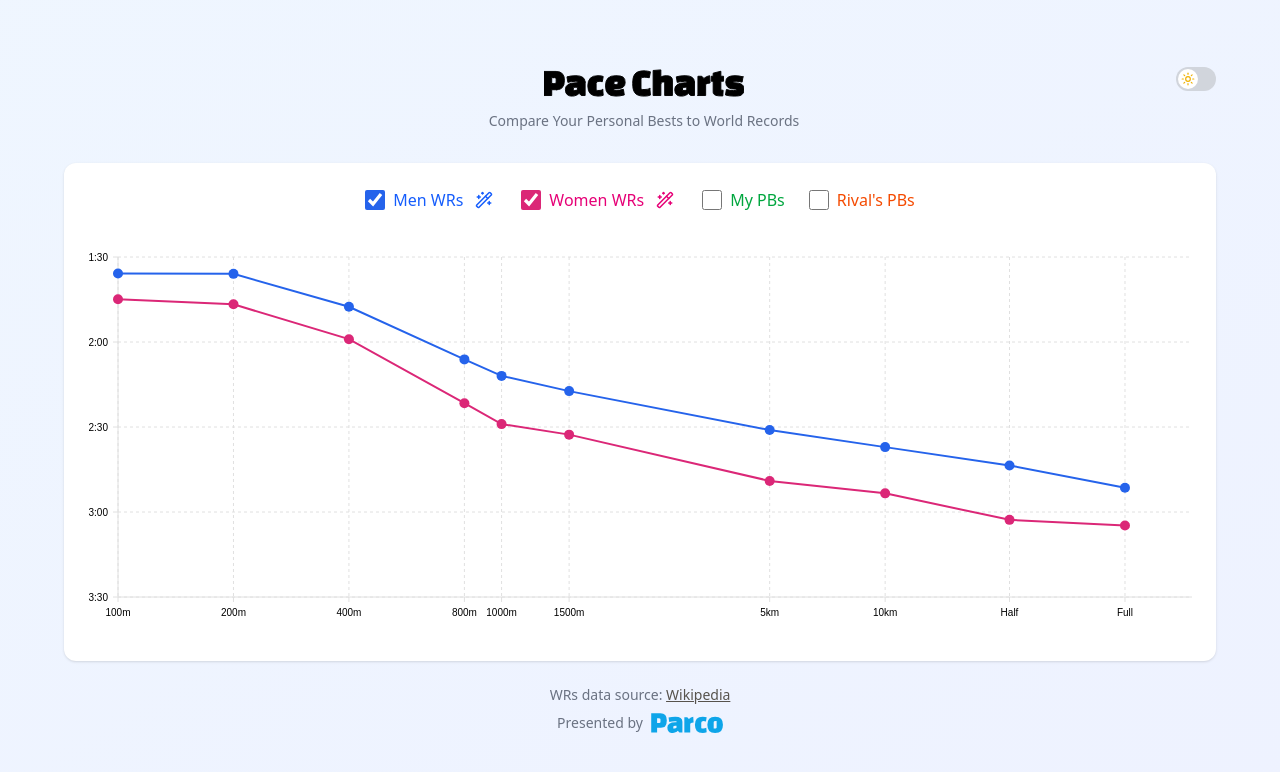
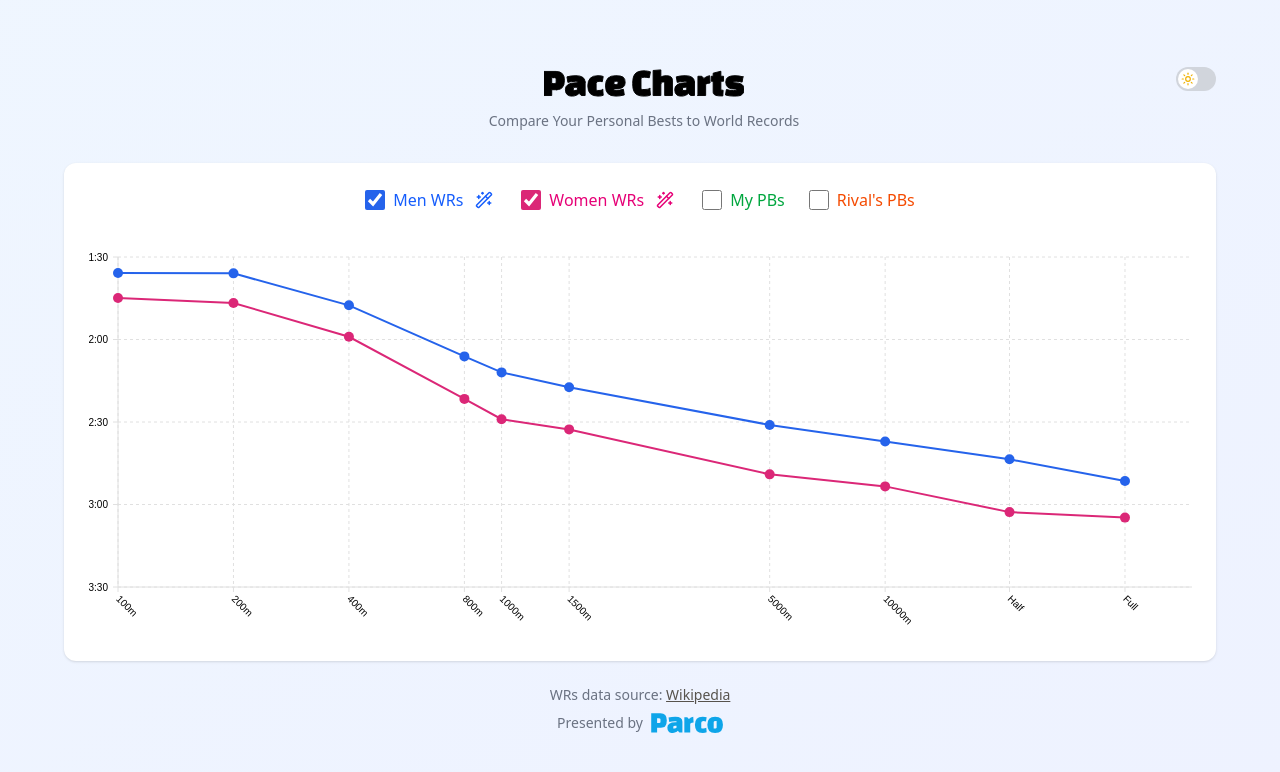
Before and after one commit to loddit/pace-charts, a React (Vite) app: page / in a window 1280 px wide. Shown: the top 772 px of the page. Built offline with nearby package versions, Linux system fonts and the light colour scheme.

Commit message:
add rotation to ticks

```diff
--- a/src/components/PaceChart.tsx
+++ b/src/components/PaceChart.tsx
@@ -66,7 +66,7 @@ export const PaceChart: React.FC<PaceChartProps> = ({
     >
       <ResponsiveLine
         data={nivoData}
-        margin={{ top: 20, right: 0, bottom: 40, left: 30 }}
+        margin={{ top: 20, right: 0, bottom: 50, left: 30 }}
         xScale={{ type: 'linear', min: 'auto', max: "auto" }}
         yScale={{
           type: 'linear',
@@ -80,7 +80,7 @@ export const PaceChart: React.FC<PaceChartProps> = ({
         axisBottom={{
           tickSize: 5,
           tickPadding: 5,
-          tickRotation: 0,
+          tickRotation: 45,
           tickValues: uniqueLogDistances,
           format: (value: number) => {
             const distance = Math.pow(10, value);
--- a/src/data/worldRecords.ts
+++ b/src/data/worldRecords.ts
@@ -36,8 +36,8 @@ export const distanceLabels: DistanceLabels = {
   800: '800m',
   1000: '1000m',
   1500: '1500m',
-  5000: '5km',
-  10000: '10km',
+  5000: '5000m',
+  10000: '10000m',
   21097.5: 'Half',
   42195: 'Full'
 };
```
